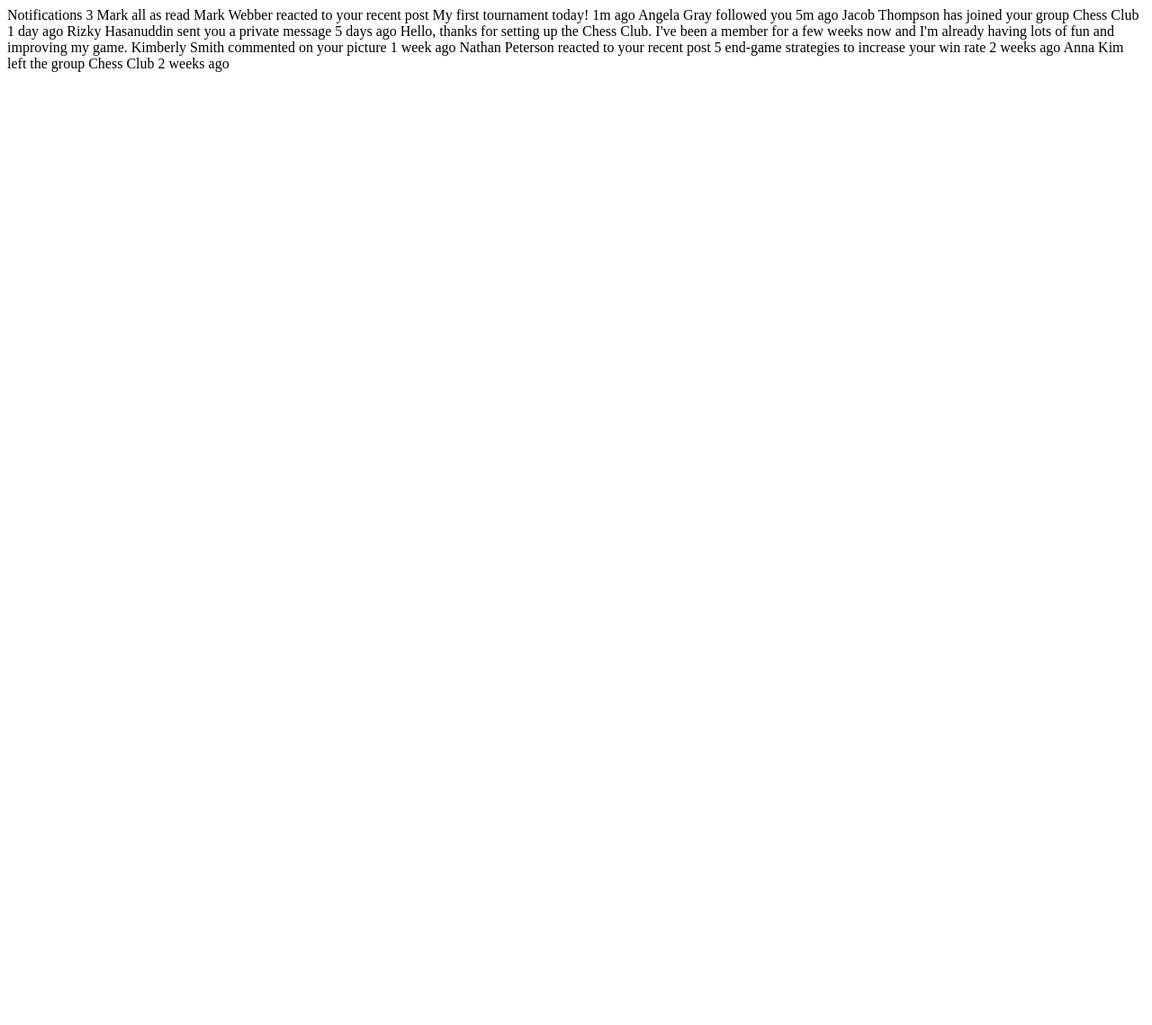
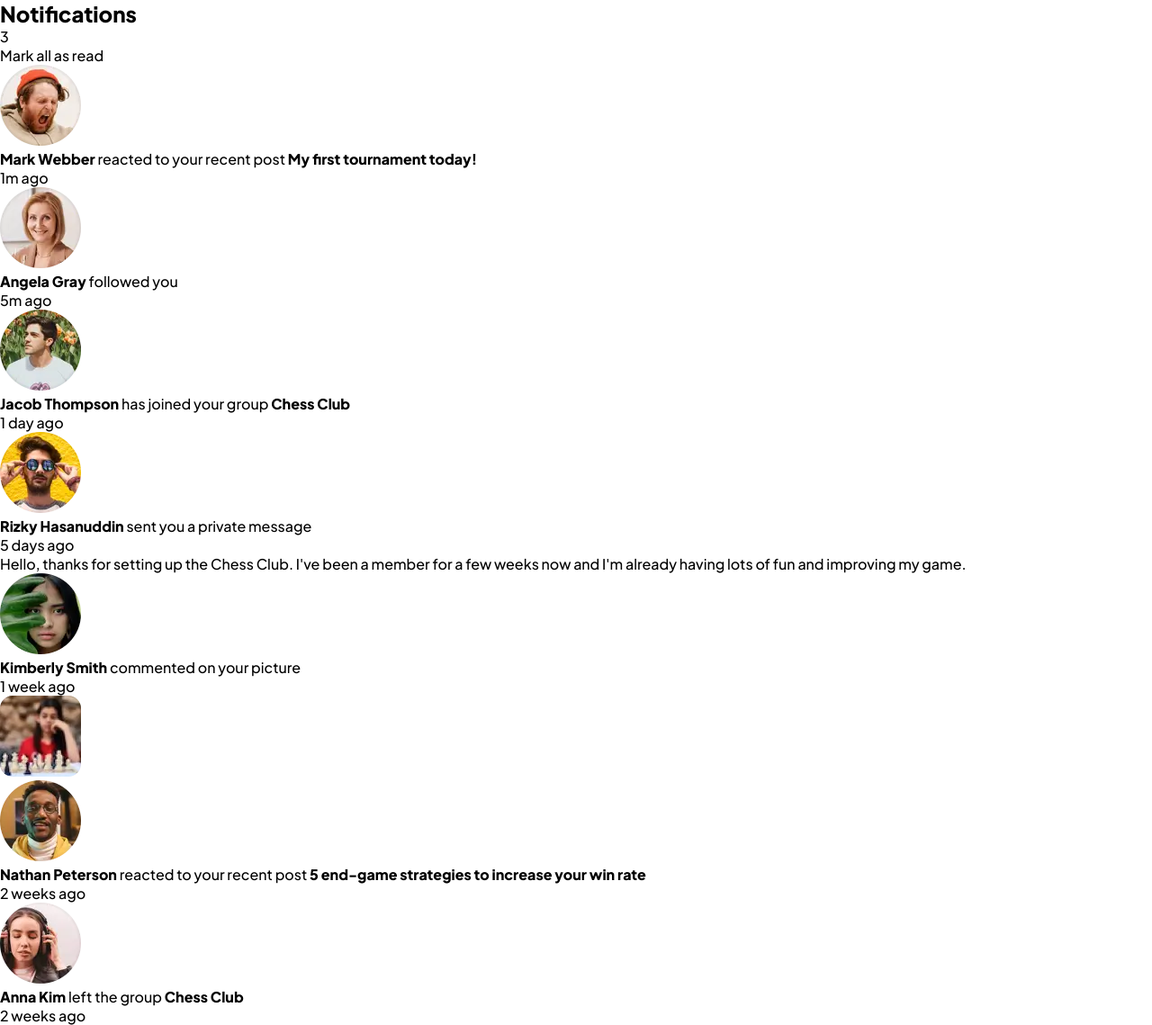
Before and after one commit to dilarauluturhan/notifications-page, a plain HTML site: page index.html in a window 1280 px wide. Shown: the whole page at 90% size. Before the commit the page ends 800 px from the top, so only its background shows below. Drawn offline with Linux system fonts and the light colour scheme.

Commit message:
HTML structure completed

```diff
--- a/index.html
+++ b/index.html
@@ -12,37 +12,94 @@
   <link href="https://fonts.googleapis.com/css2?family=Plus+Jakarta+Sans:ital,wght@0,500;0,800;1,500;1,800&display=swap"
     rel="stylesheet">
   <!-- GOOGLE FONTS -->
+  <link rel="stylesheet" href="style.css">
 </head>
 
 <body>
+  <div class="container">
+    <header>
+      <div class="notif-box">
+        <h2 class="title">Notifications</h2>
+        <span id="title-number">3</span>
+      </div>
+      <p id="mark-all">Mark all as read</p>
+    </header>
+    <main>
+      <div class="notif-card unread">
+        <img src="./assets/images/avatar-mark-webber.webp" alt="avatar">
+        <div class="description">
+          <p class="user-activity">
+            <strong>Mark Webber</strong> reacted to your recent post <b>My first tournament today!</b>
+          </p>
+          <p class="time">1m ago</p>
+        </div>
+      </div>
+      <div class="notif-card unread">
+        <img src="./assets/images/avatar-angela-gray.webp" alt="avatar">
+        <div class="description">
+          <p class="user-activity">
+            <strong>Angela Gray</strong> followed you
+          </p>
+          <p class="time">5m ago</p>
+        </div>
+      </div>
+      <div class="notif-card unread">
+        <img src="./assets/images/avatar-jacob-thompson.webp" alt="avatar">
+        <div class="description">
+          <p class="user-activity">
+            <strong>Jacob Thompson</strong> has joined your group <strong class="link">Chess Club</strong>
+          </p>
+          <p class="time">1 day ago</p>
+        </div>
+      </div>
+      <div class="notif-card">
+        <div class="message-card">
+          <img src="./assets/images/avatar-rizky-hasanuddin.webp" alt="avatar">
+          <div class="description">
+            <p class="user-activity">
+              <strong>Rizky Hasanuddin</strong> sent you a private message
+            </p>
+            <p class="time">5 days ago</p>
+          </div>
+        </div>
+      </div>
+      <div class="message">
+        <p>Hello, thanks for setting up the Chess Club. I've been a member for a few weeks now and
+          I'm already having lots of fun and improving my game.</p>
+      </div>
+      <div class="notif-card">
+        <img src="./assets/images/avatar-kimberly-smith.webp" alt="avatar">
+        <div class="description">
+          <p class="user-activity">
+            <strong>Kimberly Smith</strong> commented on your picture
+          </p>
+          <p class="time">1 week ago</p>
+        </div>
+        <img src="./assets/images/image-chess.webp" class="chess-img" alt="chess">
+      </div>
+      <div class="notif-card">
+        <img src="./assets/images/avatar-nathan-peterson.webp" alt="avatar">
+        <div class="description">
+          <p class="user-activity">
+            <strong>Nathan Peterson</strong> reacted to your recent post <b>5 end-game strategies to increase your win
+              rate</b>
+            </p>
+            <p class="time">2 weeks ago</p>
+        </div>
+      </div>
+      <div class="notif-card">
+        <img src="./assets/images/avatar-anna-kim.webp" alt="avatar">
+        <div class="description">
+          <p class="user-activity">
+            <strong>Anna Kim</strong> left the group <strong class="link">Chess Club</strong>
+          </p>
+          <p class="time">2 weeks ago</p>
+        </div>
+      </div>
+    </main>
+  </div>
 
-  Notifications 3
-
-  Mark all as read
-
-  Mark Webber reacted to your recent post My first tournament today!
-  1m ago
-
-  Angela Gray followed you
-  5m ago
-
-  Jacob Thompson has joined your group Chess Club
-  1 day ago
-
-  Rizky Hasanuddin sent you a private message
-  5 days ago
-  Hello, thanks for setting up the Chess Club. I've been a member for a few weeks now and
-  I'm already having lots of fun and improving my game.
-
-  Kimberly Smith commented on your picture
-  1 week ago
-
-  Nathan Peterson reacted to your recent post 5 end-game strategies to increase your win rate
-  2 weeks ago
-
-  Anna Kim left the group Chess Club
-  2 weeks ago
-
+  <script src="script.js"></script>
 </body>
 
 </html>
--- a/style.css
+++ b/style.css
@@ -0,0 +1,21 @@
+:root {
+    --red: hsl(1, 90%, 64%);
+    --blue: hsl(219, 85%, 26%);
+    --white: hsl(0, 0%, 100%);
+    --very-light-grayish-blue: hsl(210, 60%, 98%);
+    --light-grayish-blue-1: hsl(211, 68%, 94%);
+    --light-grayish-blue-2: hsl(205, 33%, 90%);
+    --grayish-blue: hsl(219, 14%, 63%);
+    --dark-grayish-blue: hsl(219, 12%, 42%);
+    --very-dark-blue: hsl(224, 21%, 14%);
+}
+
+* {
+    margin: 0;
+    padding: 0;
+    box-sizing: border-box;
+}
+
+body {
+    font-family: 'Plus Jakarta Sans', sans-serif;
+}
```
